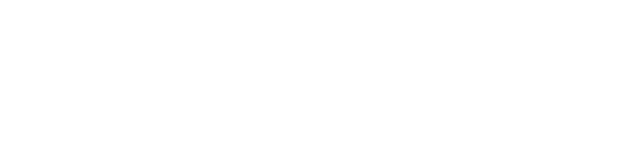
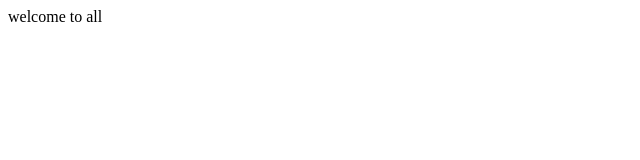
Before and after one commit to Ananthajothi27/DEVOPS, a plain HTML site: page index.html in a window 1280 px wide. Shown: the whole page, without its empty margins (0-640 px from the left). Drawn offline with Linux system fonts and the light colour scheme.

Commit message:
Update index.html

```diff
--- a/index.html
+++ b/index.html
@@ -2,5 +2,9 @@
     <head>
         <title>Welcome</title>
     </head>
+    <body>
+
+    <p> welcome to all</p>
+    </body>
 
 </html>
```
